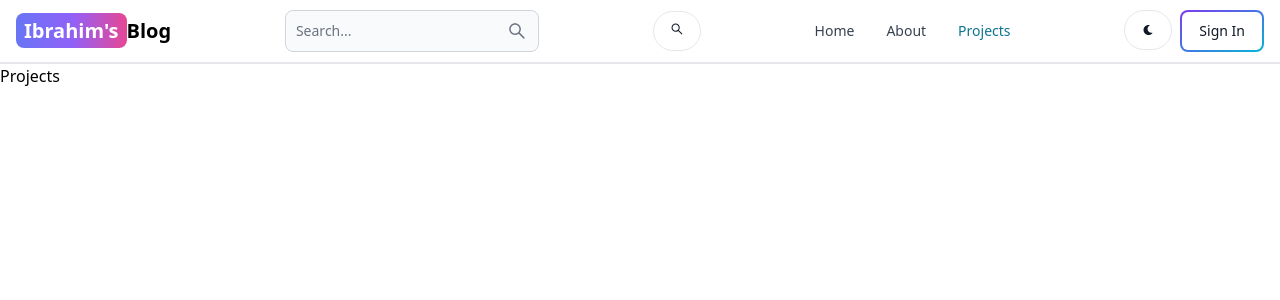
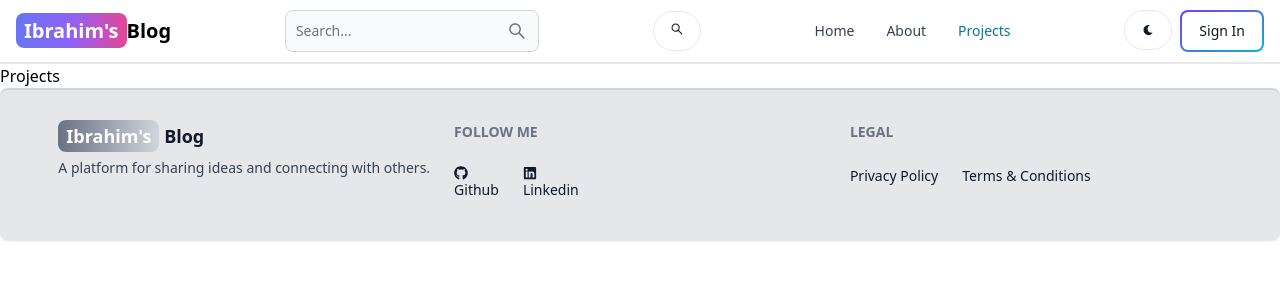
Before and after one commit to IbrahimHafez1/MERN-Blog, a React (Vite) app in the folder client/: page /projects in a window 1280 px wide. Shown: the top 300 px of the page. Built offline with nearby package versions, Linux system fonts and the light colour scheme.

Commit message:
create footer component

```diff
--- a/client/src/App.jsx
+++ b/client/src/App.jsx
@@ -1,26 +1,26 @@
 import { BrowserRouter, Routes, Route } from "react-router-dom";
 import Home from "./pages/Home";
 import SignIn from "./pages/SignIn";
-import About from "./pages/About"
+import About from "./pages/About";
 import SignUp from "./pages/SignUp";
 import Dashboard from "./pages/Dashboard";
 import Projects from "./pages/Projects";
 import Header from "./components/Header";
+import FooterComponent from "./components/Footer";
 
 export default function App() {
   return (
     <BrowserRouter>
-    <Header/>
+      <Header />
       <Routes>
         <Route path="/" element={<Home />} />
-        <Route path="/about" element={<About/>} />
-        <Route path="/sign-in" element={<SignIn/>}/>
-        <Route path="/sign-up" element={<SignUp/>}/>
-        <Route path="/dashboard" element={<Dashboard/>}/>
-        <Route path="/projects" element={<Projects/>}/>
-
-
+        <Route path="/about" element={<About />} />
+        <Route path="/sign-in" element={<SignIn />} />
+        <Route path="/sign-up" element={<SignUp />} />
+        <Route path="/dashboard" element={<Dashboard />} />
+        <Route path="/projects" element={<Projects />} />
       </Routes>
+      <FooterComponent />
     </BrowserRouter>
   );
 }
--- /dev/null
+++ b/client/src/components/Footer.jsx
@@ -0,0 +1,69 @@
+import { Footer } from "flowbite-react";
+import { Link } from "react-router-dom";
+import { FaGithub, FaLinkedin } from "react-icons/fa";
+
+export default function FooterComponent() {
+  return (
+    <Footer container className="border-t-2 border-gray-300 bg-gray-200 py-8">
+      <div className="max-w-7xl mx-auto px-4">
+        <div className="grid grid-cols-1 md:grid-cols-2 lg:grid-cols-3 gap-6">
+          <div className="flex flex-col">
+            <Link to="/" className="text-lg font-semibold text-gray-900 mb-2">
+              <span className="px-2 py-1 bg-gradient-to-r from-gray-500 via-gray-400 to-gray-300 rounded-lg text-white">
+                Ibrahim's
+              </span>{" "}
+              Blog
+            </Link>
+            <p className="text-gray-700 text-sm mb-4">
+              A platform for sharing ideas and connecting with others.
+            </p>
+          </div>
+          <div className="flex flex-col">
+            <Footer.Title title="Follow Me" />
+            <Footer.LinkGroup>
+              <Footer.Link
+                href="https://github.com/IbrahimHafez1"
+                target="_blank"
+                rel="noopener noreferrer"
+                className="text-gray-900 hover:text-gray-700 mb-2 flex items-center"
+              >
+                <FaGithub className="mr-2" />
+                Github
+              </Footer.Link>
+              <Footer.Link
+                href="https://www.linkedin.com/in/ibrahim-hafez-923307254/"
+                target="_blank"
+                rel="noopener noreferrer"
+                className="text-gray-900 hover:text-gray-700 mb-2 flex items-center"
+              >
+                <FaLinkedin className="mr-2" />
+                Linkedin
+              </Footer.Link>
+            </Footer.LinkGroup>
+          </div>
+          <div className="flex flex-col">
+            <Footer.Title title="Legal" />
+            <Footer.LinkGroup>
+              <Footer.Link
+                href="#"
+                target="_blank"
+                rel="noopener noreferrer"
+                className="text-gray-900 hover:text-gray-700 mb-2"
+              >
+                Privacy Policy
+              </Footer.Link>
+              <Footer.Link
+                href="#"
+                target="_blank"
+                rel="noopener noreferrer"
+                className="text-gray-900 hover:text-gray-700 mb-2"
+              >
+                Terms &amp; Conditions
+              </Footer.Link>
+            </Footer.LinkGroup>
+          </div>
+        </div>
+      </div>
+    </Footer>
+  );
+}
```
